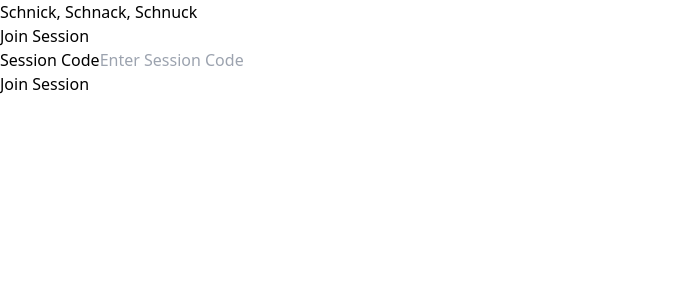
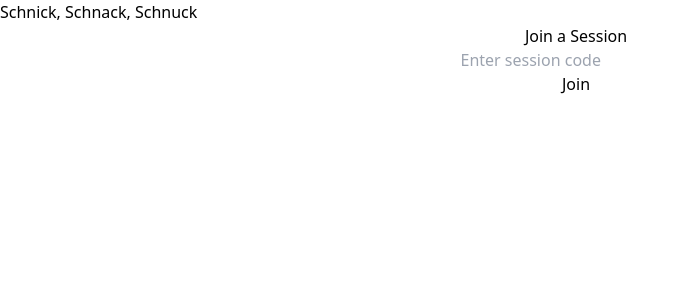
Before and after one commit to bighanta/GuChokiPa, a Vue app in the folder frontend/: page /join in a window 1280 px wide. Shown: the top 300 px of the page, without its empty margins (0-689 px from the left). Built offline with nearby package versions, Linux system fonts and the light colour scheme; no server answers.

Commit message:
Update: make both players join the same session

```diff
--- a/frontend/src/views/JoinScreen.vue
+++ b/frontend/src/views/JoinScreen.vue
@@ -1,95 +1,61 @@
+<!-- JoinScreen.vue -->
 <template>
   <div class="join-screen">
-    <h1>Join Session</h1>
-
-    <div v-if="errorMessage" class="error-message">
-      <p>{{ errorMessage }}</p>
-    </div>
-
-    <form @submit.prevent="joinSession">
-      <div>
-        <label for="sessionCode">Session Code</label>
-        <input
-          v-model="sessionCode"
-          type="text"
-          id="sessionCode"
-          placeholder="Enter Session Code"
-          required
-        />
-      </div>
-
-      <button type="submit" :disabled="loading">
-        {{ loading ? 'Joining...' : 'Join Session' }}
-      </button>
-    </form>
+    <h2>Join a Session</h2>
+    <input v-model="sessionCode" placeholder="Enter session code" />
+    <button @click="joinSession">Join</button>
+    <p v-if="errorMessage" class="error">{{ errorMessage }}</p>
   </div>
 </template>
 
 <script>
-import { ref } from "vue";
-import { useRouter } from "vue-router";
-import io from "socket.io-client"; // Assuming you have Socket.IO installed
+import { io } from "socket.io-client";
 
 export default {
-  name: "JoinScreen",
-  setup() {
-    const sessionCode = ref("");
-    const errorMessage = ref("");
-    const loading = ref(false);
-    const router = useRouter();
-    const socket = io(); // Connect to the server
+  data() {
+    return {
+      sessionCode: "",
+      errorMessage: "",
+      socket: null,
+    };
+  },
+  methods: {
+    async joinSession() {
+      try {
+        // Connect to the backend via WebSocket
+        this.socket = io("http://localhost:8080");  // Update URL if different
+        this.socket.emit("joinSession", this.sessionCode);
 
-    // Listen for the session_full event
-    socket.on("session_full", (data) => {
-      if (data.success) {
-        // Redirect to the game screen once session is full
-        router.push(`/game/${data.sessionCode}`);
-      }
-    });
-
-    const joinSession = async () => {
-      // Validate input
-      if (!sessionCode.value) {
-        errorMessage.value = "Session code is required.";
-        return;
-      }
-
-      loading.value = true;
-      errorMessage.value = "";
-
-      try {
-        // Join the session by calling the backend
-        const response = await fetch(`http://localhost:8080/api/sessions/${sessionCode.value}/join`, {
+        // Attempt to join session via API
+        const response = await fetch(`http://localhost:8080/api/sessions/${this.sessionCode}/join`, {
           method: "POST",
-          headers: {
-            "Content-Type": "application/json",
-          },
-          body: JSON.stringify({ playerName: "Player 2" }),
+          headers: { "Content-Type": "application/json" },
+          body: JSON.stringify({ playerName: "Player2" }),
         });
 
-        const data = await response.json();
-        console.log(data);
-        if (data.success) {
-          // If successfully joined, emit the session_full event
-          console.log("Successfully joined session:", data);
+        const result = await response.json();
+        if (result.success) {
+          // Navigate to waiting screen if join was successful
+          this.$router.push({ name: "GameScreen", params: { sessionCode: this.sessionCode } });
         } else {
-          // Handle errors (session not found, already full, etc.)
-          errorMessage.value = data.message || "Failed to join session.";
+          this.errorMessage = result.message;
         }
       } catch (error) {
-        errorMessage.value = "An error occurred while trying to join the session.";
         console.error("Error joining session:", error);
-      } finally {
-        loading.value = false;
+        this.errorMessage = "Failed to join session. Please try again.";
       }
-    };
-
-    return {
-      sessionCode,
-      errorMessage,
-      loading,
-      joinSession,
-    };
-  },
+    }
+  }
 };
 </script>
+
+<style scoped>
+.join-screen {
+  display: flex;
+  flex-direction: column;
+  align-items: center;
+}
+.error {
+  color: red;
+}
+</style>
--- a/frontend/src/views/WaitingScreen.vue
+++ b/frontend/src/views/WaitingScreen.vue
@@ -1,35 +1,49 @@
+<!-- WaitingScreen.vue -->
 <template>
-  <div class="waiting">
+  <div class="waiting-screen">
     <h2>Waiting for another player to join...</h2>
-    <p>Your session code: {{ sessionCode }}</p>
+    <p>Session Code: {{ sessionCode }}</p>
+    <p>If both players are ready, the game will start shortly.</p>
   </div>
 </template>
 
 <script>
-import { io } from 'socket.io-client';
+import { io } from "socket.io-client";
 
 export default {
-  name: 'WaitingScreen',
   data() {
     return {
-      sessionCode: this.$route.params.sessionCode,
       socket: null,
+      sessionCode: null,
     };
   },
   mounted() {
-    this.socket = io();
-    this.socket.emit('joinWaitingRoom', { sessionCode: this.sessionCode });
+    // Get the session code from the route parameters
+    this.sessionCode = this.$route.params.sessionCode;
 
-    this.socket.on('playerJoined', () => {
-      this.$router.push(`/game/${this.sessionCode}`);
+    // Connect to the socket and join the session room
+    this.socket = io("http://localhost:8080");  // Adjust URL as needed
+    this.socket.emit("joinSession", this.sessionCode);
+
+    // Listen for the "session_full" event from the backend
+    this.socket.on("session_full", () => {
+      // Redirect to the game screen when session is full
+      this.$router.push({ name: "GameScreen", params: { sessionCode: this.sessionCode } });
     });
   },
   beforeUnmount() {
-    this.socket.disconnect();
-  },
+    if (this.socket) {
+      this.socket.disconnect();
+    }
+  }
 };
 </script>
 
 <style scoped>
-/* Add some basic styling */
+.waiting-screen {
+  display: flex;
+  flex-direction: column;
+  align-items: center;
+  justify-content: center;
+}
 </style>
```
Also changed, not shown: 1 other file (tests, documents, lock files or other folders).
